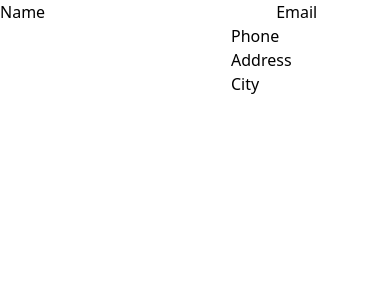
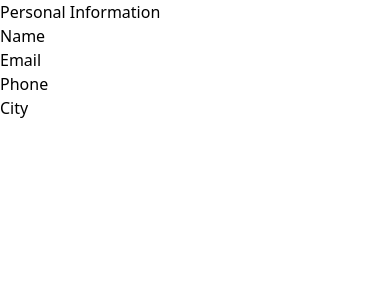
Before and after one commit to Baskin-Ridley/react-cv-generator, a Next.js app: page /components/forms/PersonalInfo in a window 390 px wide. Shown: the top 300 px of the page. Built offline with nearby package versions, Linux system fonts and the light colour scheme.

Commit message:
made personal page responsive

```diff
--- a/pages/components/forms/PersonalInfo.tsx
+++ b/pages/components/forms/PersonalInfo.tsx
@@ -6,13 +6,14 @@ const PersonalInfo = () => {
     name: '',
     email: '',
     phone: '',
-    address: '',
     city: '',
   })
   return (
     <div>
-      <form>
-        <label htmlFor="name">Name</label>
+      <h1>Personal Information</h1>
+      <form className="grid lg:grid-cols-2 md:grid-cols-1">
+        <div>
+          <label className="" htmlFor="name">Name</label>
           <input
             type="text"
             id="name"
@@ -25,6 +26,8 @@ const PersonalInfo = () => {
               })
             }}
           />
+        </div>
+        <div>
           <label htmlFor="email">Email</label>
           <input
             type="text"
@@ -38,6 +41,8 @@ const PersonalInfo = () => {
               })
             }}
           />
+        </div>
+        <div>
           <label htmlFor="phone">Phone</label>
           <input
             type="text"
@@ -51,19 +56,8 @@ const PersonalInfo = () => {
               })
             }}
           />
-        <label htmlFor="address">Address</label>
-        <input
-          type="text"
-          id="address"
-          name="address"
-          value={personalInfo.address}
-          onChange={(e) => {
-            setPersonalInfo({
-              ...personalInfo,
-              address: e.target.value,
-            })
-          }}
-        />
+        </div>
+        <div>
           <label htmlFor="city">City</label>
           <input
             type="text"
@@ -77,9 +71,8 @@ const PersonalInfo = () => {
               })
             }}
           />
+        </div>
       </form>
-
-
     </div>
   )
 }
```
Lines whose indentation alone changed are shown as unchanged.
